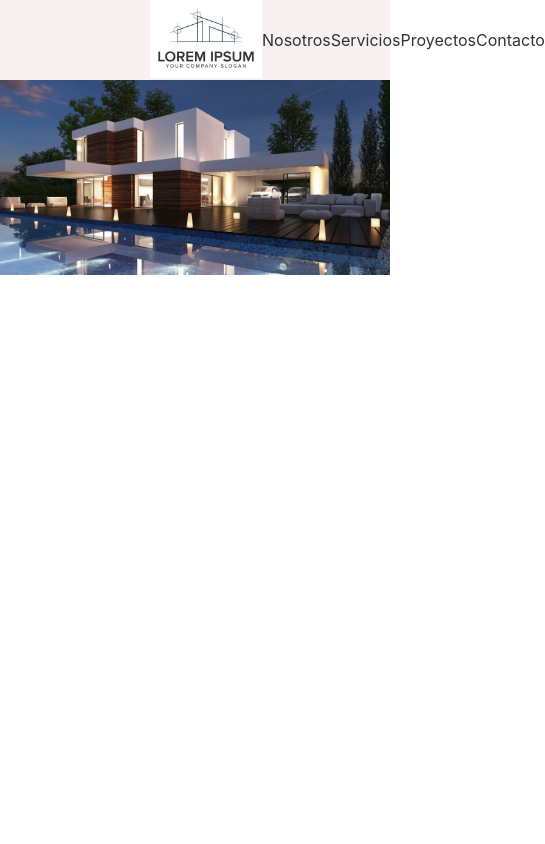
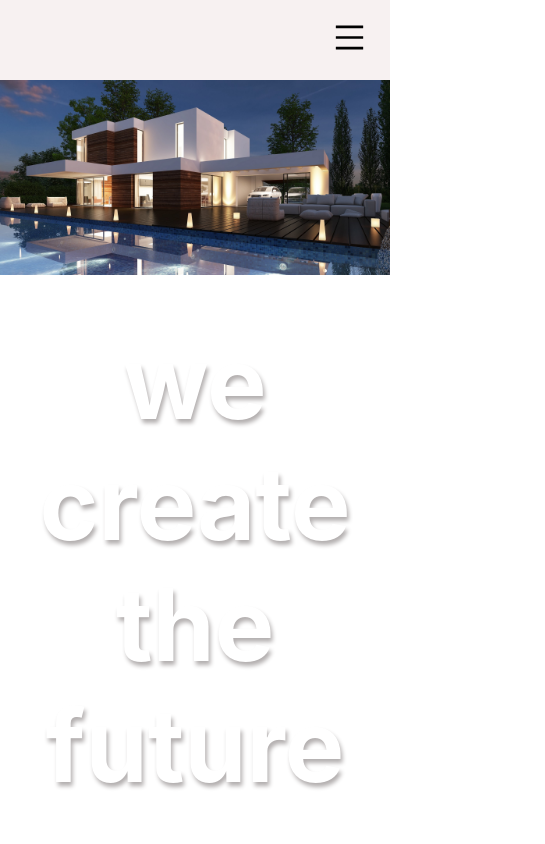
Before and after one commit to GastonLell/lim-arquitectura-page, a React (Create React App) app: page / in a window 390 px wide. Shown: the top 844 px of the page, 545 px wide, since content can reach past the window. Built offline with nearby package versions, Linux system fonts and the light colour scheme.

Commit message:
menu desplegable responsive

```diff
--- a/package.json
+++ b/package.json
@@ -8,6 +8,7 @@
     "@testing-library/user-event": "^12.8.3",
     "react": "^17.0.1",
     "react-dom": "^17.0.1",
+    "react-icons": "^4.2.0",
     "react-scripts": "4.0.3",
     "sass": "^1.32.8",
     "web-vitals": "^1.1.1"
--- a/src/components/Menu.jsx
+++ b/src/components/Menu.jsx
@@ -1,25 +1,43 @@
+import { useState } from "react";
+import { AiOutlineMenu, AiOutlineClose } from "react-icons/ai";
+
 import ImagenLogo from "../assets/images/logo-loremipsum.jpg";
+
 const Menu = () => {
+  const [openClose, setOpenClose] = useState(false);
+
+  const handleClickOpen = () => {
+    setOpenClose(!openClose);
+  };
+
   return (
     <nav>
-
       <div className="logo-marca">
         <a href="#inicio">
           <img src={ImagenLogo} alt="lim-arquitectura" />
         </a>
       </div>
 
+      <div className="btn-hamburguer">
+        <button onClick={handleClickOpen}>
+          {openClose ? <AiOutlineClose /> : <AiOutlineMenu />}
+        </button>
+      </div>
+
       <div className="navegacion">
-        <ul>
+        <ul className={openClose ? "nav-open" : "nav-close"}>
           <li>
             <a href="#nosotros">Nosotros</a>
           </li>
+
           <li>
             <a href="#servicios">Servicios</a>
           </li>
+
           <li>
             <a href="proyectos">Proyectos</a>
           </li>
+
           <li>
             <a href="contacto">Contacto</a>
           </li>
--- a/src/components/Nosotros.jsx
+++ b/src/components/Nosotros.jsx
@@ -46,8 +46,6 @@ const Nosotros = () => {
           <img id="img-mateo" src={MateoImagen} alt="Mateo lim arquitectura" />
         </div>
       </div>
-
-      <h2 id="creamos-futuro">we create the future</h2>
     </section>
   );
 };
--- /dev/null
+++ b/src/components/Slogan.jsx
@@ -0,0 +1,8 @@
+const Slogan = () => {
+  return (
+    <div className="imagen-inicio">
+      <h2 id="creamos-futuro">we create the future</h2>
+    </div>
+  );
+};
+export default Slogan;
--- a/src/pages/Inicio.jsx
+++ b/src/pages/Inicio.jsx
@@ -1,16 +1,16 @@
-import "./estilos.css";
 import Menu from "../components/Menu";
+import Slogan from "../components/Slogan";
 import Nosotros from "../components/Nosotros";
 import Servicios from "../components/Servicios";
 
 const Inicio = () => {
-    return(
-        <>
-            <Menu/>
-            <div className="imagen-inicio" />
-            <Nosotros/>
-            <Servicios/>
-        </>
-    )
-}
+  return (
+    <>
+      <Menu />
+      <Slogan />
+      <Nosotros />
+      {/* <Servicios /> */}
+    </>
+  );
+};
 export default Inicio;
--- a/src/pages/estilos.css
+++ /dev/null
@@ -1,8 +0,0 @@
-.imagen-inicio{
-    width: 100%;
-    height: 86vh;
-    background-image: url(../assets/images/render-index.jpg);
-    background-position: 0px 0px;
-    background-size: 100%;
-    background-repeat: no-repeat;
-}
--- a/src/scss/app.css
+++ b/src/scss/app.css
@@ -17,33 +17,96 @@
 
 /* BARRA DE NAVEGACION */
 nav {
-  position: -webkit-sticky;
-  position: sticky;
-  top: 0;
-  z-index: 1;
   background-color: #f7f1f1;
   width: 100%;
   height: 80px;
   display: flex;
-  justify-content: space-between;
-  align-items: center;
-  padding: 0 150px;
+  flex-direction: column;
 }
 nav .logo-marca img {
-  width: auto;
-  height: 80px;
+  display: none;
 }
-nav .navegacion {
-  width: 60%;
+nav .btn-hamburguer button {
+  position: relative;
+  top: 20px;
+  left: 85%;
+  background-color: #f7f1f1;
+  border: none;
+  outline: none;
+  font-size: 35px;
+  text-align: center;
 }
 nav .navegacion ul {
-  display: flex;
-  justify-content: space-between;
   list-style: none;
+  background-color: #f7f1f1;
+  width: 100%;
+}
+nav .navegacion ul.nav-open {
+  position: relative;
+  top: 35px;
+  left: 0;
+  transition: all 500ms ease;
+}
+nav .navegacion ul.nav-close {
+  position: relative;
+  top: -150%;
+  left: 0;
+  transition: all 500ms ease;
+}
+nav .navegacion ul li {
+  padding: 15px;
+  text-align: center;
 }
 nav .navegacion ul a {
+  font-size: 20px;
   text-decoration: none;
   color: #333;
+}
+@media (min-width: 576px) {
+  nav {
+    flex-direction: row;
+    justify-content: space-between;
+    align-items: center;
+    padding: 0 150px;
+    position: -webkit-sticky;
+    position: sticky;
+    top: 0;
+    z-index: 1;
+  }
+  nav .navegacion {
+    width: 60%;
+  }
+  nav .navegacion ul {
+    display: flex;
+    justify-content: space-between;
+    list-style: none;
+  }
+  nav .logo-marca img {
+    display: block;
+    width: auto;
+    height: 80px;
+  }
+  nav .btn-hamburguer button {
+    display: none;
+  }
+}
+
+.imagen-inicio {
+  width: 100%;
+  height: 86vh;
+  background-image: url(../assets/images/render-index.jpg);
+  background-position: 0px 0px;
+  background-size: 100%;
+  background-repeat: no-repeat;
+  display: table;
+  text-align: center;
+}
+.imagen-inicio #creamos-futuro {
+  display: table-cell;
+  vertical-align: bottom;
+  font-size: 100px;
+  text-shadow: 2px 4px 4px #b3afaf;
+  color: #fff;
 }
 
 /* NOSOTROS */
@@ -71,10 +134,4 @@ nav .navegacion ul a {
 #nosotros .nosotros-imgs img {
   width: 200px;
   height: 150px;
-}
-#nosotros #creamos-futuro {
-  font-size: 105px;
-  text-align: center;
-  text-shadow: 6px 10px 8px #b3afaf;
-  color: #fff;
 }/*# sourceMappingURL=app.css.map */
--- a/src/scss/app.scss
+++ b/src/scss/app.scss
@@ -1,5 +1,5 @@
 // VARIABLES
-
+  $color-uno: rgb(247, 241, 241);
 /* GENERALES */
 * {
   margin: 0;
@@ -20,21 +20,61 @@
 /* BARRA DE NAVEGACION */
 
 nav {
+  background-color: $color-uno;
+  width: 100%;
+  height: 80px;
+  display: flex;
+  flex-direction: column;
+
+  .logo-marca img{
+    display: none;
+  }
+  .btn-hamburguer button{
+    position: relative;
+    top: 20px;
+    left: 85%;
+    background-color: $color-uno;
+    border: none;
+    outline: none;
+    font-size: 35px;
+    text-align: center;
+  }
+  .navegacion ul {
+    list-style: none;
+    background-color: $color-uno;
+    width: 100%;
+  }
+  .navegacion ul.nav-open{
+    position: relative;
+    top: 35px;
+    left: 0;
+    transition: all 500ms ease;
+  }
+  .navegacion ul.nav-close{
+    position: relative;
+    top: -150%;
+    left: 0;
+    transition: all 500ms ease;
+  }
+
+  .navegacion ul li{
+    padding: 15px;
+    text-align: center;
+  }
+
+  .navegacion ul a {
+    font-size: 20px;
+    text-decoration: none;
+    color: #333;
+  }
+  @media (min-width: 576px) {
+    flex-direction: row;
+    justify-content: space-between;
+    align-items: center;
+    padding: 0 150px;
     position: sticky;
     top: 0;
     z-index: 1;
-    background-color: rgb(247, 241, 241);
-    width: 100%;
-    height: 80px;
-    display: flex;
-    justify-content: space-between;
-    align-items: center;
-    padding: 0 150px;
-
-    .logo-marca img {
-        width: auto;
-        height: 80px;
-    }
 
     .navegacion {
       width: 60%;
@@ -45,10 +85,33 @@ nav {
       justify-content: space-between;
       list-style: none;
     }
+    .logo-marca img {
+      display: block;
+      width: auto;
+      height: 80px;
+    }
+    .btn-hamburguer button{
+      display: none;
+    }
+  }
+}
 
-    .navegacion ul a {
-        text-decoration: none;
-        color: #333;
+.imagen-inicio {
+  width: 100%;
+  height: 86vh;
+  background-image: url(../assets/images/render-index.jpg);
+  background-position: 0px 0px;
+  background-size: 100%;
+  background-repeat: no-repeat;
+  display: table;
+  text-align: center;
+
+  #creamos-futuro {
+    display: table-cell;
+    vertical-align: bottom;
+    font-size: 100px;
+    text-shadow: 2px 4px 4px rgb(179, 175, 175);
+    color: #fff;
   }
 }
 
@@ -84,10 +147,5 @@ nav {
     height: 150px;
   }
 
-    #creamos-futuro {
-        font-size: 105px;
-        text-align: center;
-        text-shadow: 6px 10px 8px rgb(179, 175, 175);
-        color: #fff;
+
 }
-}
```
Also changed, not shown: src/pages/admin.jsx (added), 2 other files (tests, documents, lock files or other folders). Lines whose indentation alone changed are shown as unchanged.
